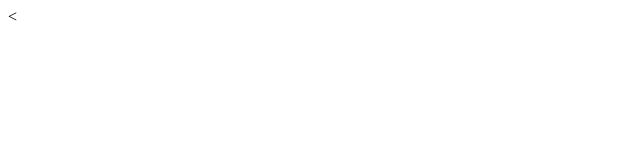
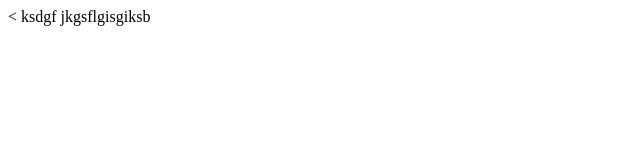
Before and after one commit to siddaiahm/test_remote_repository, a plain HTML site: page header.html in a window 1280 px wide. Shown: the whole page, without its empty margins (0-640 px from the left). Drawn offline with Linux system fonts and the light colour scheme.

Commit message:
Update header.html

```diff
--- a/header.html
+++ b/header.html
@@ -1,5 +1,6 @@
 <html>
 <head>
   <<title>Hello world...!!!</title>
+  ksdgf jkgsflgisgiksb
   </head>
   </html>
```
